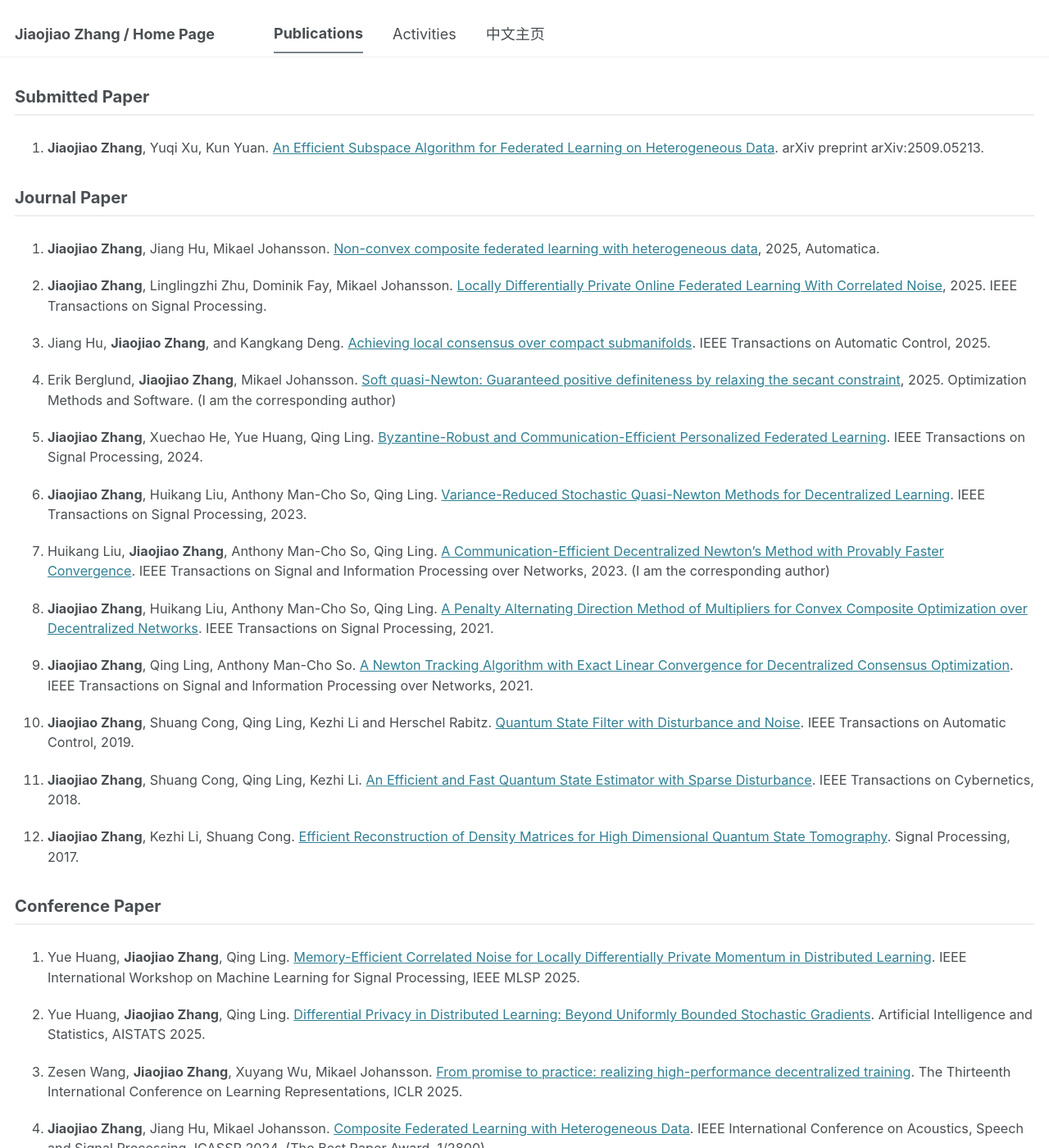
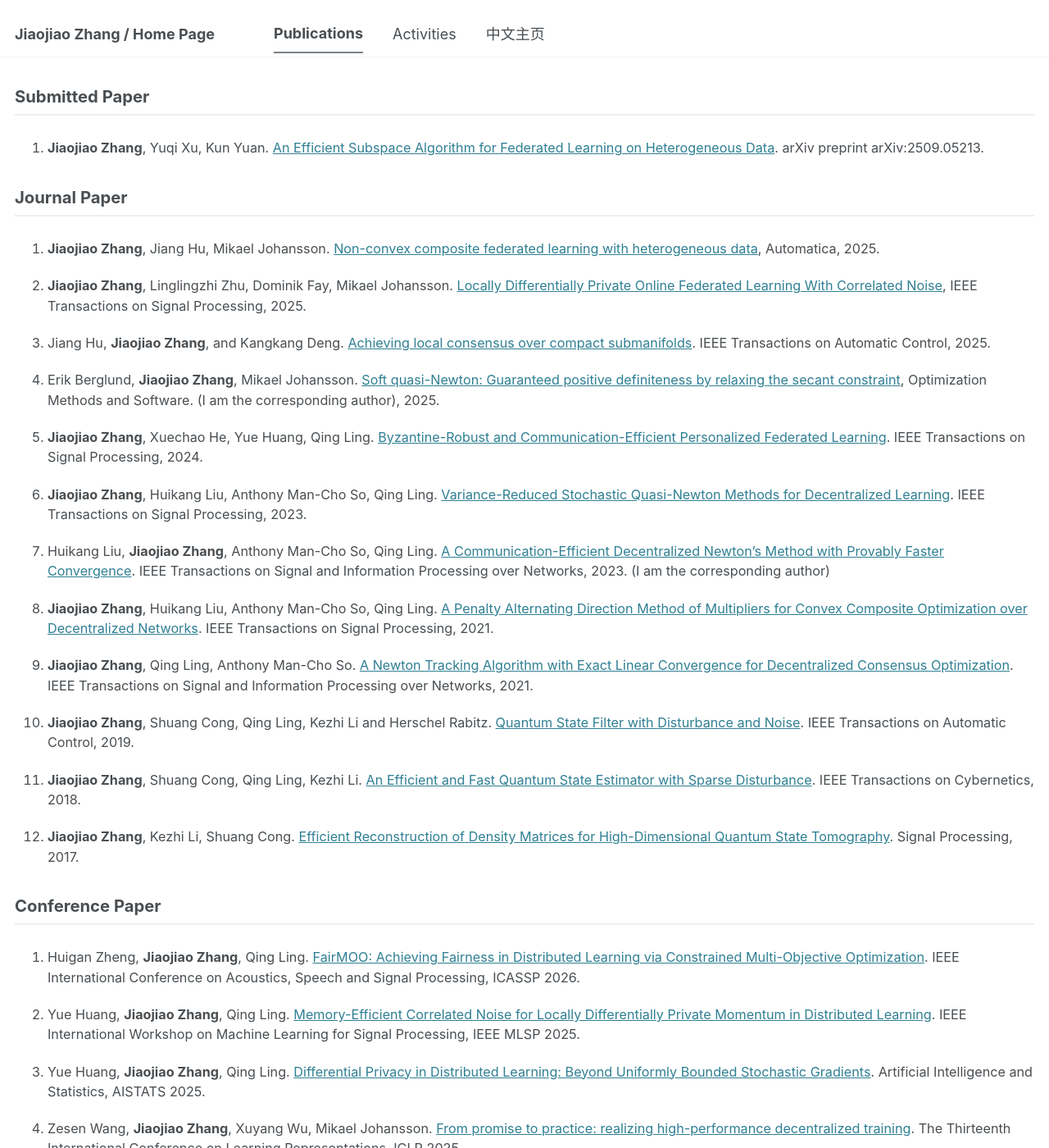
Before and after one commit to JiaojiaoZhang-jjz/JiaojiaoZhang-jjz.github.io, a Jekyll site: the page built from _pages/publications.html, in a window 1280 px wide and 1400 px high. Shown: the whole window at 82% size. Built offline with Jekyll 4.4.1, drawn with Linux system fonts in a browser that asks for light colours.

Commit message:
Update publication-content.md

```diff
--- a/_includes/publication-content.md
+++ b/_includes/publication-content.md
@@ -4,13 +4,13 @@
 
 <h2 class="category">Journal Paper</h2>
 
-1. **Jiaojiao Zhang**, Jiang Hu, Mikael Johansson. [Non-convex composite federated learning with heterogeneous data](https://www.sciencedirect.com/science/article/pii/S0005109825005928), 2025, Automatica.
+1. **Jiaojiao Zhang**, Jiang Hu, Mikael Johansson. [Non-convex composite federated learning with heterogeneous data](https://www.sciencedirect.com/science/article/pii/S0005109825005928), Automatica, 2025.
 
-1. **Jiaojiao Zhang**, Linglingzhi Zhu, Dominik Fay, Mikael Johansson. [Locally Differentially Private Online Federated Learning With Correlated Noise](https://arxiv.org/abs/2411.18752), 2025. IEEE Transactions on Signal Processing.
+1. **Jiaojiao Zhang**, Linglingzhi Zhu, Dominik Fay, Mikael Johansson. [Locally Differentially Private Online Federated Learning With Correlated Noise](https://arxiv.org/abs/2411.18752), IEEE Transactions on Signal Processing, 2025.
 
 2. Jiang Hu, **Jiaojiao Zhang**, and Kangkang Deng. [Achieving local consensus over compact submanifolds](https://ieeexplore.ieee.org/document/10903988). IEEE Transactions on Automatic Control, 2025.
 
-3. Erik Berglund, **Jiaojiao Zhang**, Mikael Johansson. [Soft quasi-Newton: Guaranteed positive definiteness by relaxing the secant constraint](https://arxiv.org/abs/2403.02448), 2025. Optimization Methods and Software. (I am the corresponding author)
+3. Erik Berglund, **Jiaojiao Zhang**, Mikael Johansson. [Soft quasi-Newton: Guaranteed positive definiteness by relaxing the secant constraint](https://arxiv.org/abs/2403.02448), Optimization Methods and Software. (I am the corresponding author), 2025.
 
 4. **Jiaojiao Zhang**, Xuechao He, Yue Huang, Qing Ling. [Byzantine-Robust and Communication-Efficient Personalized Federated Learning](https://dl.acm.org/doi/10.1109/TSP.2024.3514802). IEEE Transactions on Signal Processing, 2024.
 
@@ -27,9 +27,11 @@
 10. **Jiaojiao Zhang**, Shuang Cong, Qing Ling, Kezhi Li. [An Efficient and Fast Quantum State Estimator
 with Sparse Disturbance](https://ieeexplore.ieee.org/document/8354810). IEEE Transactions on Cybernetics, 2018.
 
-11. **Jiaojiao Zhang**, Kezhi Li, Shuang Cong. [Efficient Reconstruction of Density Matrices for High Dimensional Quantum State Tomography](https://www.sciencedirect.com/science/article/abs/pii/S0165168417301354). Signal Processing, 2017.
+11. **Jiaojiao Zhang**, Kezhi Li, Shuang Cong. [Efficient Reconstruction of Density Matrices for High-Dimensional Quantum State Tomography](https://www.sciencedirect.com/science/article/abs/pii/S0165168417301354). Signal Processing, 2017.
 
 <h2 class="category">Conference Paper</h2>
+
+1. Huigan Zheng, **Jiaojiao Zhang**, Qing Ling. [FairMOO: Achieving Fairness in Distributed Learning via Constrained Multi-Objective Optimization](https://https://ieeexplore.ieee.org/abstract/document/11461304/). IEEE International Conference on Acoustics, Speech and Signal Processing, ICASSP 2026.
 
 1. Yue Huang, **Jiaojiao Zhang**, Qing Ling. [Memory-Efficient Correlated Noise for Locally Differentially Private Momentum in Distributed Learning](https://openreview.net/forum?id=xfnCjaKDsw#discussion). IEEE International Workshop on Machine Learning for Signal Processing, IEEE MLSP 2025.
 
```
